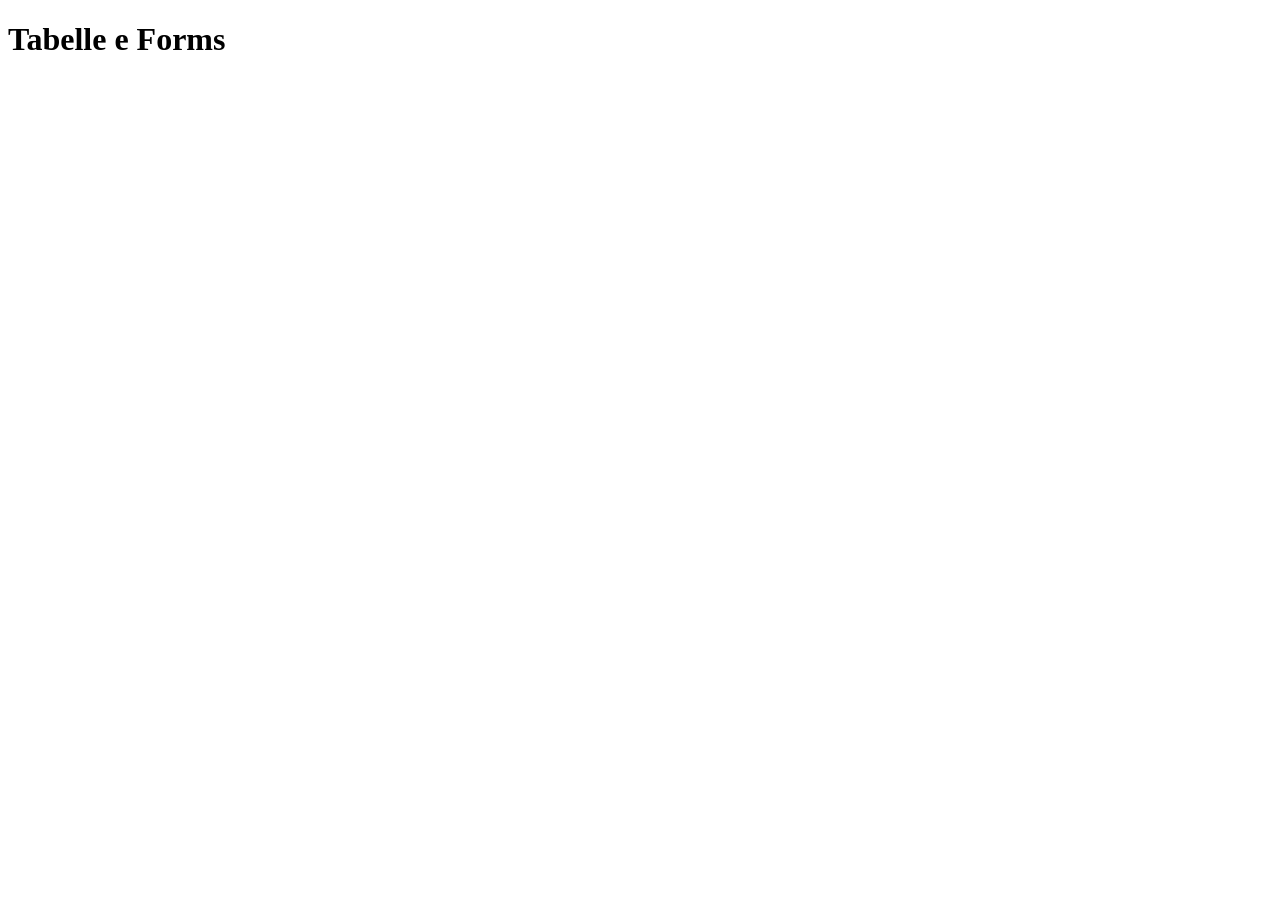
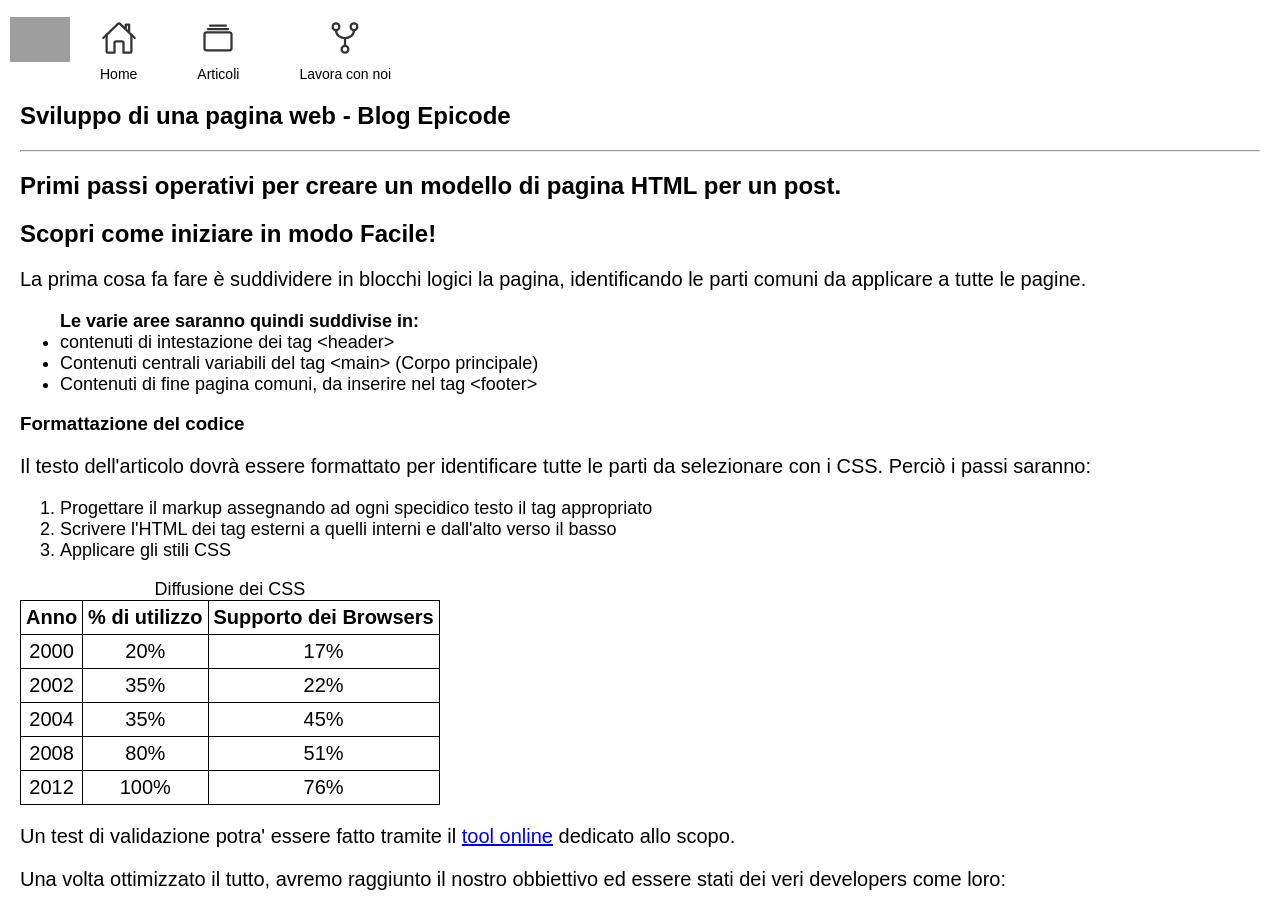
Before and after one commit to LucaCapasso22/U1-W1-D2, a plain HTML site: page index.html in a window 1280 px wide. Before the commit the page ends 800 px from the top, so only its background shows below. Drawn offline with nearby package versions, Linux system fonts and the light colour scheme; grey boxes are pictures that could not be loaded.

Commit message:
Shaped blog page

```diff
--- a/index.html
+++ b/index.html
@@ -3,13 +3,157 @@
   <head>
     <meta charset="UTF-8" />
     <meta name="viewport" content="width=device-width, initial-scale=1.0" />
+    <link rel="stylesheet" href="style.css" />
     <title>Seconda Giornata HTML</title>
   </head>
   <body>
     <header>
-      <h1>Tabelle e Forms</h1>
+      <div id="homebar">
+        <a href="https://epicode.com/">
+          <img
+            id="logo"
+            src="https://s3-eu-west-1.amazonaws.com/tpd/logos/62a6277627ee655c1226b624/0x0.png"
+            width="60px"
+        /></a>
+        <nav>
+          <div class="homebar-icon">
+            <a href="#"><ion-icon name="home-outline"></ion-icon></a>
+            <p>Home</p>
+          </div>
+          <div class="homebar-icon">
+            <a href="#"><ion-icon name="albums-outline"></ion-icon></a>
+            <p>Articoli</p>
+          </div>
+          <div class="homebar-icon">
+            <a href="#"><ion-icon name="git-network-outline"></ion-icon></a>
+            <p>Lavora con noi</p>
+          </div>
+        </nav>
+      </div>
     </header>
-    <main></main>
+    <main>
+      <article>
+        <div>
+          <h1>Sviluppo di una pagina web - Blog Epicode</h1>
+          <hr />
+          <h2>
+            Primi passi operativi per creare un modello di pagina HTML per un
+            post.
+          </h2>
+          <h2>Scopri come iniziare in modo <strong>Facile</strong>!</h2>
+          <div>
+            <div>
+              <p>
+                La prima cosa fa fare è suddividere in blocchi logici la pagina,
+                identificando le parti comuni da applicare a tutte le pagine.
+              </p>
+            </div>
+            <div>
+              <ul>
+                <caption>
+                  <strong> Le varie aree saranno quindi suddivise in: </strong>
+                </caption>
+                <li>contenuti di intestazione dei tag &lt;header&gt;</li>
+                <li>
+                  Contenuti centrali variabili del tag &lt;main&gt; (Corpo
+                  principale)
+                </li>
+                <li>
+                  Contenuti di fine pagina comuni, da inserire nel tag
+                  &lt;footer&gt;
+                </li>
+              </ul>
+            </div>
+            <div>
+              <h3>Formattazione del codice</h3>
+              <p>
+                Il testo dell'articolo dovrà essere formattato per identificare
+                tutte le parti da selezionare con i CSS. Perciò i passi saranno:
+              </p>
+              <ol>
+                <li>
+                  Progettare il markup assegnando ad ogni specidico testo il tag
+                  appropriato
+                </li>
+                <li>
+                  Scrivere l'HTML dei tag esterni a quelli interni e dall'alto
+                  verso il basso
+                </li>
+                <li>Applicare gli stili CSS</li>
+              </ol>
+            </div>
+            <div>
+              <table>
+                <caption>
+                  Diffusione dei CSS
+                </caption>
+                <thead>
+                  <th>Anno</th>
+                  <th>% di utilizzo</th>
+                  <th>Supporto dei Browsers</th>
+                </thead>
+                <tbody>
+                  <tr>
+                    <td>2000</td>
+                    <td>20%</td>
+                    <td>17%</td>
+                  </tr>
+                  <tr>
+                    <td>2002</td>
+                    <td>35%</td>
+                    <td>22%</td>
+                  </tr>
+                  <tr>
+                    <td>2004</td>
+                    <td>35%</td>
+                    <td>45%</td>
+                  </tr>
+                  <tr>
+                    <td>2008</td>
+                    <td>80%</td>
+                    <td>51%</td>
+                  </tr>
+                  <tr>
+                    <td>2012</td>
+                    <td>100%</td>
+                    <td>76%</td>
+                  </tr>
+                </tbody>
+              </table>
+              <p>
+                Un test di validazione potra' essere fatto tramite il
+                <a href="https://jigsaw.w3.org/css-validator/">tool online</a>
+                dedicato allo scopo.
+              </p>
+              <p>
+                Una volta ottimizzato il tutto, avremo raggiunto il nostro
+                obbiettivo ed essere stati dei veri developers come loro:
+              </p>
+              <div id="iframe">
+                <iframe
+                  width="560"
+                  height="315"
+                  src="https://www.youtube.com/embed/aBSZVeBRvDY?si=TREnKfYRKoigY2cb"
+                  title="YouTube video player"
+                  frameborder="0"
+                  allow="accelerometer; autoplay; clipboard-write; encrypted-media; gyroscope; picture-in-picture; web-share"
+                  referrerpolicy="strict-origin-when-cross-origin"
+                  allowfullscreen
+                ></iframe>
+              </div>
+            </div>
+          </div>
+        </div>
+      </article>
+    </main>
     <footer></footer>
+    <script
+      type="module"
+      src="https://unpkg.com/ionicons@7.1.0/dist/ionicons/ionicons.esm.js"
+    ></script>
+    <script
+      nomodule
+      src="https://unpkg.com/ionicons@7.1.0/dist/ionicons/ionicons.js"
+    ></script>
   </body>
 </html>
--- /dev/null
+++ b/style.css
@@ -0,0 +1,71 @@
+body {
+  margin: 0;
+  font-family: Arial, sans-serif;
+}
+
+header {
+  padding: 0 10px;
+}
+
+p {
+  font-size: 20px;
+}
+
+caption,
+ul,
+ol {
+  font-size: 18px;
+}
+
+#homebar {
+  display: flex;
+  align-items: center;
+  justify-content: flex-start;
+}
+
+.homebar-icon {
+  display: flex;
+  flex-direction: column;
+  align-items: center;
+  text-align: center;
+  margin: 0 30px;
+}
+nav {
+  display: flex;
+  flex-direction: row;
+  align-items: center;
+  text-align: center;
+  padding-top: 20px;
+  margin: 10 30px;
+}
+
+.homebar-icon a {
+  text-decoration: none;
+  color: #333;
+  font-size: 18px;
+}
+
+.homebar-icon p {
+  margin: 5px 0 0;
+  font-size: 14px;
+}
+
+.homebar-icon ion-icon {
+  font-size: 2em;
+}
+
+main {
+  padding: 0 20px;
+}
+
+table {
+  border: 1px solid black;
+  border-collapse: collapse;
+}
+td,
+th {
+  border: 1px solid black;
+  padding: 5px;
+  text-align: center;
+  font-size: 20px;
+}
```
